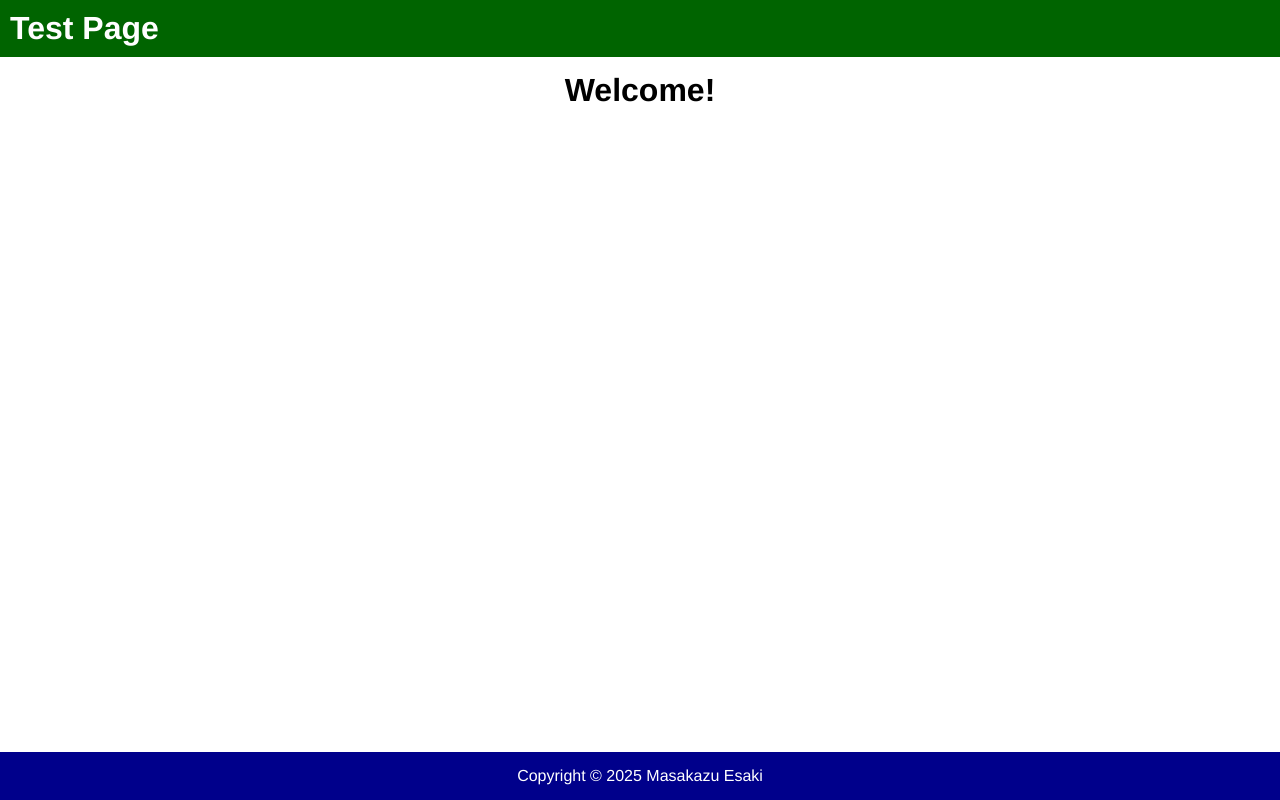
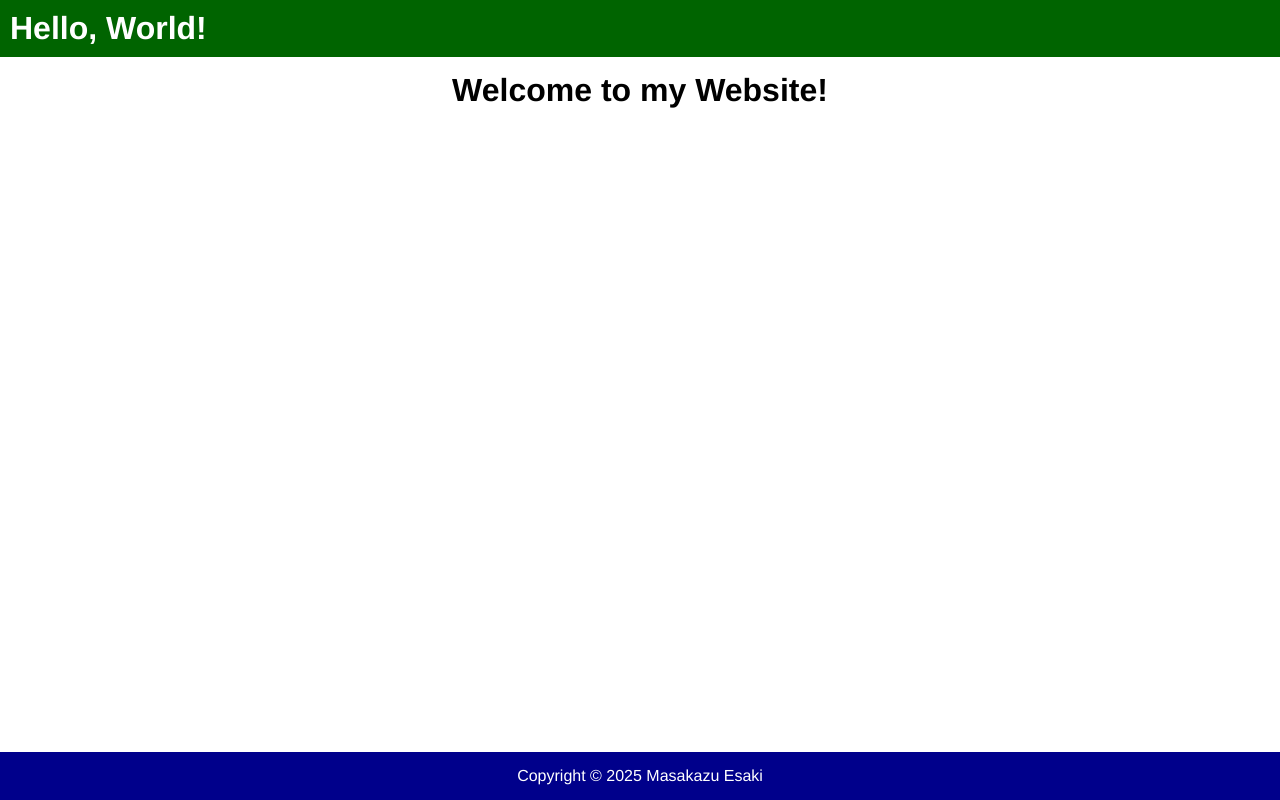
Before and after one commit to masakazu-esaki/masakazu-esaki.github.io, a plain HTML site: page index.html in a window 1280 px wide. Drawn offline with Linux system fonts and the light colour scheme.

Commit message:
Update index.html

```diff
--- a/index.html
+++ b/index.html
@@ -4,14 +4,14 @@
   <meta charset="UTF-8">
   <meta name="viewport" content="width=device-width, initial-scale=1.0">
   <link rel="stylesheet" href="/assets/css/style.css">
-  <title>Test</title>
+  <title>Masakazu Esaki Official Website</title>
 </head>
 <body>
   <header>
-    <h1>Test Page</h1>
+    <h1>Hello, World!</h1>
   </header>
   <main>
-    <h1>Welcome!</h1>
+    <h1>Welcome to my Website!</h1>
   </main>
   <footer>
     Copyright &copy; 2025 Masakazu Esaki
```
